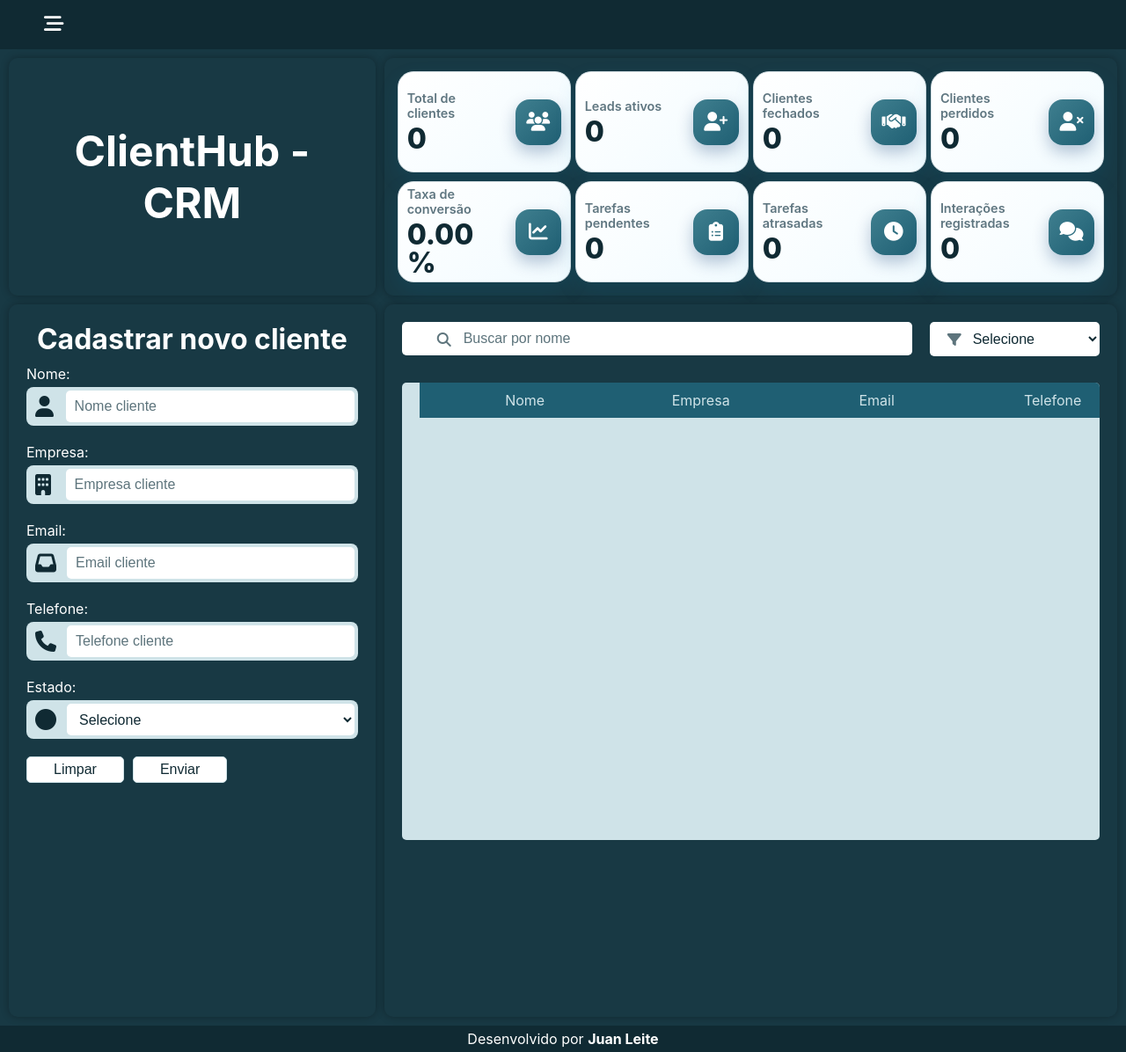
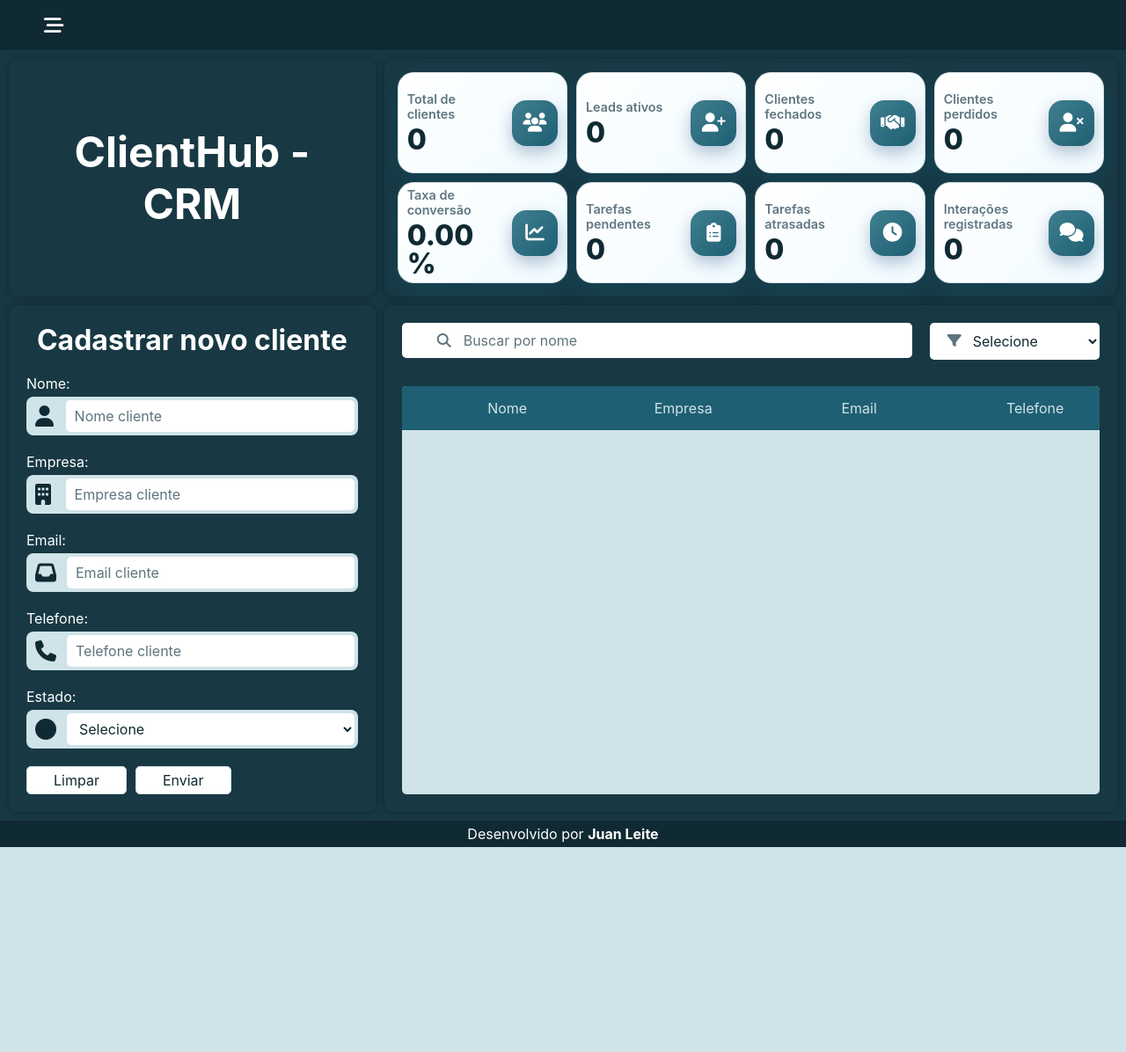
Before and after one commit to JuanLeiteDev/clienthub-crm, a Flask app: page / in a window 1280 px wide. Shown: the whole page at 88% size. After the commit the page ends 963 px from the top, so only its background shows below. Run offline with Flask 3, Linux system fonts and the light colour scheme; data that the repository does not hold is empty.

Commit message:
- Área de cada cliente feita - Responsividade adicionada

```diff
--- a/src/app.py
+++ b/src/app.py
@@ -96,7 +96,7 @@
 def client_page(id: int):
     client = database.get_one_client(id)
     if not client:
-        return "Cliente não encontrado", 404
+        return render_template("index.html")
 
     return render_template("client.html", client=client[0])
 
--- a/static/css/aside.css
+++ b/static/css/aside.css
@@ -6,9 +6,9 @@
     background-color: var(--color-surface-dark);
     min-height: 100vh;
     z-index: 1000;
-    width: 400px;
+    width: min(400px, 100vw);
     transform: translateX(0);
-    transition: all 300ms ease;
+    transition: transform 300ms ease;
     border-right: 2px solid var(--color-bg-dark);
     flex-flow: column nowrap;
     justify-content: start;
@@ -17,7 +17,7 @@
 }
 
 #filters.invisible-aside {
-    transform: translateX(-400px);
+    transform: translateX(-100%);
 }
 
 .aside-nav {
@@ -61,3 +61,13 @@
     width: 20px;
     text-align: center;
 }
+
+@media (max-width: 480px) {
+    #filters {
+        padding: 16px;
+    }
+
+    .aside-nav {
+        margin-top: 24px;
+    }
+}
--- a/static/css/client_form.css
+++ b/static/css/client_form.css
@@ -10,8 +10,8 @@
 
 #sec-form-clients h2 {
     text-align: center;
-    font-size: 2rem;
-    margin-bottom: -10px;
+    font-size: clamp(1.5rem, 3vw, 2rem);
+    margin-bottom: 0;
 }
 
 .block-input {
@@ -73,3 +73,29 @@
 .btn-form:hover {
     background-color: var(--color-secondary-light);
 }
+
+@media (max-width: 768px) {
+    #sec-form-clients {
+        grid-area: auto;
+    }
+}
+
+@media (max-width: 480px) {
+    .block-input {
+        margin: 14px 0;
+    }
+
+    .container-input {
+        gap: 8px;
+    }
+
+    .block-btn {
+        flex-direction: column-reverse;
+        align-items: stretch;
+    }
+
+    .btn-form {
+        width: 100%;
+        padding: 10px 16px;
+    }
+}
--- a/static/css/client_list.css
+++ b/static/css/client_list.css
@@ -75,14 +75,31 @@
     flex-flow: column nowrap;
     gap: 10px;
     background-color: var(--color-secondary-light);
-    overflow-y: auto;
+    overflow: auto;
     max-height: 520px;
     position: relative;
 }
 
 .client-line {
     display: grid;
-    grid-template-columns: auto auto;
+    grid-template-columns: minmax(720px, 1fr) 200px;
+    gap: 10px;
+    min-width: 1000px;
+}
+
+.line-header {
+    display: grid;
+    grid-template-columns: minmax(720px, 1fr) 200px;
+    gap: 10px;
+    min-width: 1000px;
+    position: sticky;
+    top: -20px;
+    left: 0px;
+    background-color: var(--color-primary);
+    color: var(--color-secondary-light);
+    padding: 5px 20px;
+    margin: -20px;
+    margin-bottom: 5px;
 }
 
 .link-client {
@@ -95,26 +112,19 @@
     text-decoration: underline;
 }
 
-.client-header-list,
+.client-card-header,
 .client-card {
     padding: 10px 0;
     display: grid;
-    grid-template-columns: repeat(5, 200px);
+    grid-template-columns: repeat(5, minmax(200px, 1fr));
     word-break: break-word;
     color: var(--color-text);
     justify-items: center;
     align-items: center;
 }
 
-.client-header-list {
-    position: sticky;
-    top: -20px;
-    left: 0px;
-    background-color: var(--color-primary);
+.client-card-header {
     color: var(--color-secondary-light);
-    margin: -20px;
-    padding: 10px 20px;
-    margin-bottom: 0px;
 }
 
 .client-btn-list {
--- a/static/css/client_page.css
+++ b/static/css/client_page.css
@@ -209,3 +209,18 @@
         grid-template-columns: 1fr;
     }
 }
+
+@media (max-width: 480px) {
+    #client-page {
+        padding: 10px;
+    }
+
+    #client-profile,
+    #client-page-form #sec-form-clients {
+        padding: 16px;
+    }
+
+    .client-profile-header h1 {
+        font-size: 1.5rem;
+    }
+}
--- a/static/css/footer.css
+++ b/static/css/footer.css
@@ -4,7 +4,7 @@
     align-items: center;
     text-align: center;
     padding: 5px;
-    min-width: 100vw;
+    width: 100%;
     background-color: var(--color-bg-dark);
 }
 
@@ -21,3 +21,10 @@
 .link-juan:hover {
     text-decoration: underline;
 }
+
+@media (max-width: 480px) {
+    #footer {
+        padding: 10px 16px;
+        font-size: 0.9rem;
+    }
+}
--- a/static/css/header.css
+++ b/static/css/header.css
@@ -1,8 +1,8 @@
 #header {
     background-color: var(--color-bg-dark);
-    min-width: 100vw;
+    width: 100%;
     display: grid;
-    grid-template-columns: clamp(30%, 1%, 35%) 1fr;
+    grid-template-columns: auto minmax(0, 1fr);
     gap: 20px;
     padding: 15px 50px;
 }
@@ -51,3 +51,30 @@
 .menu-items:active {
     transform: scale(95%);
 }
+
+@media (max-width: 768px) {
+    #header {
+        padding: 14px 20px;
+        gap: 12px;
+    }
+
+    #menu {
+        gap: 12px;
+    }
+
+    .menu-items {
+        padding: 5px 12px;
+    }
+}
+
+@media (max-width: 480px) {
+    #header {
+        padding: 12px 16px;
+    }
+
+    #menu {
+        justify-content: flex-start;
+        overflow-x: auto;
+        padding-bottom: 2px;
+    }
+}
--- a/static/css/main.css
+++ b/static/css/main.css
@@ -3,8 +3,8 @@
     background-color: var(--color-surface-dark);
     flex: 1;
     display: grid;
-    grid-template-columns: 1fr 2fr;
-    grid-template-rows: 1fr 3fr;
+    grid-template-columns: minmax(280px, 1fr) minmax(0, 2fr);
+    grid-template-rows: auto minmax(0, 1fr);
     gap: 10px;
 }
 
@@ -24,7 +24,41 @@
 }
 
 #site-title {
-    font-size: 3rem;
+    font-size: clamp(2rem, 4vw, 3rem);
     color: var(--color-text-inverse);
     user-select: none;
 }
+
+@media (max-width: 1024px) {
+    #main {
+        grid-template-columns: minmax(260px, 1fr) minmax(0, 1.5fr);
+    }
+
+    #main section {
+        padding: 16px;
+    }
+}
+
+@media (max-width: 768px) {
+    #main {
+        grid-template-columns: minmax(0, 1fr);
+        grid-template-rows: auto;
+    }
+
+    #sec-title,
+    #sec-metricas,
+    #sec-form-clients {
+        grid-area: auto;
+    }
+}
+
+@media (max-width: 480px) {
+    #main {
+        padding: 8px;
+        gap: 8px;
+    }
+
+    #main section {
+        padding: 14px;
+    }
+}
--- a/static/css/message.css
+++ b/static/css/message.css
@@ -1,10 +1,10 @@
 #sec-message {
-    position: absolute;
+    position: fixed;
     top: 0;
     left: 50%;
     transform: translate(-50%, 20px);
     padding: 10px;
-    width: 60vw;
+    width: min(600px, calc(100% - 32px));
     display: flex;
     border-radius: 8px;
     flex-flow: column nowrap;
@@ -13,6 +13,7 @@
     align-content: center;
     text-align: center;
     transition: all 300ms ease;
+    z-index: 1100;
 }
 
 #sec-message.invisible {
@@ -51,3 +52,15 @@
     border: 1px solid var(--color-danger-text);
     background-color: var(--color-danger-bg);
 }
+
+@media (max-width: 480px) {
+    .btn-field {
+        align-self: stretch;
+        flex-direction: column;
+    }
+
+    .btn-message {
+        width: 100%;
+        padding: 10px 16px;
+    }
+}
--- a/static/css/metrics.css
+++ b/static/css/metrics.css
@@ -7,10 +7,9 @@
 }
 
 .container {
-    display: flex;
-    flex-flow: row nowrap;
-    justify-content: space-evenly;
-    gap: 5px;
+    display: grid;
+    grid-template-columns: repeat(4, minmax(0, 1fr));
+    gap: 10px;
     padding: 5px;
 }
 
@@ -23,7 +22,7 @@
 }
 
 .metric-card {
-    width: 100%;
+    min-width: 0;
     padding: 5px 10px;
     background: linear-gradient(135deg, #ffffff, #f1fbff);
     border: 1px solid var(--color-border);
@@ -73,3 +72,26 @@
 
     box-shadow: 0 8px 18px rgba(0, 48, 104, 0.28);
 }
+
+@media (max-width: 1024px) {
+    .container {
+        grid-template-columns: repeat(2, minmax(0, 1fr));
+    }
+}
+
+@media (max-width: 768px) {
+    #sec-metricas {
+        grid-area: auto;
+        gap: 10px;
+    }
+}
+
+@media (max-width: 480px) {
+    .container {
+        grid-template-columns: minmax(0, 1fr);
+    }
+
+    .metric-card {
+        padding: 12px;
+    }
+}
--- a/static/css/reset.css
+++ b/static/css/reset.css
@@ -17,10 +17,22 @@
     overflow-x: hidden;
     justify-content: start;
     align-items: stretch;
-    min-width: 100vw;
+    width: 100%;
     min-height: 100vh;
+    min-height: 100svh;
     background-color: var(--color-surface-dark);
     color: var(--color-text);
     font-family: var(--font-main);
     position: relative;
 }
+
+img,
+svg {
+    max-width: 100%;
+}
+
+button,
+input,
+select {
+    font: inherit;
+}
--- a/static/js/client_list.js
+++ b/static/js/client_list.js
@@ -20,13 +20,18 @@
     metricsInit();
     applyFilter();
     elementsList.clientsListHTML.innerHTML = `
-    <div class="client-header-list">
-        <p>Nome</p>
-        <p>Empresa</p>
-        <p>Email</p>
-        <p>Telefone</p>
-        <p>Estado</p>
-    </div>`
+    <div class="line-header">
+        <div class="link-client">
+            <div class="client-card-header">
+                <p>Nome</p>
+                <p>Empresa</p>
+                <p>Email</p>
+                <p>Telefone</p>
+                <p>Status</p>
+            </div>
+        </div>
+    </div>
+    `
 
     elementsList.clientListFilter.forEach(clientObj => {
         clientCreateElement(clientObj);
--- a/static/js/client_page.js
+++ b/static/js/client_page.js
@@ -1,7 +1,7 @@
 import { confirmMessage, showMessage, getInputValues } from "./utils.js";
 import { clientIsUpdate, clientCleanErrors, clientShowErrorsForm} from "./client_form.js";
 import { clientDelete, clientUpdate } from "./api.js";
-import { homeEvents } from "./home.js";
+import { navigationEvents } from "./navigation.js";
 
 const elementsPage = {
     btnInputs: document.querySelectorAll('.input-form-clients'),
@@ -86,7 +86,7 @@
         });
     }
 
-    homeEvents();
+    navigationEvents();
 }
 
 window.addEventListener('DOMContentLoaded', clientPageEvents);
--- a/static/js/home.js
+++ b/static/js/home.js
@@ -1,16 +1,11 @@
 import { clientFormEvents } from "./client_form.js";
 import { clientGetList, clientListEvents } from "./client_list.js";
 import { metricsInit } from "./metrics.js";
-
-// ================================ ELEMENTS ================================
-const elements = {
-    btnHeader: document.querySelectorAll('.btn-header-menu'),
-    asideHTML: document.querySelector('#filters')
-};
+import { navigationEvents } from "./navigation.js";
 
 // ================================ FUNCTIONS ================================
 async function initHome() {
-    homeEvents();
+    navigationEvents();
     clientFormEvents();
     clientListEvents();
     await clientGetList();
@@ -19,14 +14,4 @@
 
 // ================================ EVENTS ================================
 
-window.addEventListener('DOMContentLoaded', initHome )
-
-export function homeEvents() {
-    if(elements.btnHeader){
-        elements.btnHeader.forEach(button => {
-            button.addEventListener('click', () => {
-                elements.asideHTML.classList.toggle('invisible-aside');
-            });
-        });
-    }
-}
+window.addEventListener('DOMContentLoaded', initHome);
--- /dev/null
+++ b/static/js/navigation.js
@@ -0,0 +1,12 @@
+export function navigationEvents() {
+    const aside = document.querySelector('#filters');
+    const buttons = document.querySelectorAll('.btn-header-menu');
+
+    if (!aside || !buttons.length) return;
+
+    buttons.forEach(button => {
+        button.addEventListener('click', () => {
+            aside.classList.toggle('invisible-aside');
+        });
+    });
+}
--- a/templates/partials/client_list.html
+++ b/templates/partials/client_list.html
@@ -21,12 +21,16 @@
         </div>
     </div>
     <div id="clients-list">
-        <div class="client-header-list">
-            <p>Nome</p>
-            <p>Empresa</p>
-            <p>Email</p>
-            <p>Telefone</p>
-            <p>Estado</p>
+        <div class="line-header">
+            <div class="link-client">
+                <div class="client-card-header">
+                    <p>Nome</p>
+                    <p>Empresa</p>
+                    <p>Email</p>
+                    <p>Telefone</p>
+                    <p>Status</p>
+                </div>
+            </div>
         </div>
     <div>
 </section>
```
Also changed, not shown: other parts of static/css/client_list.css (+43 -2 lines).
